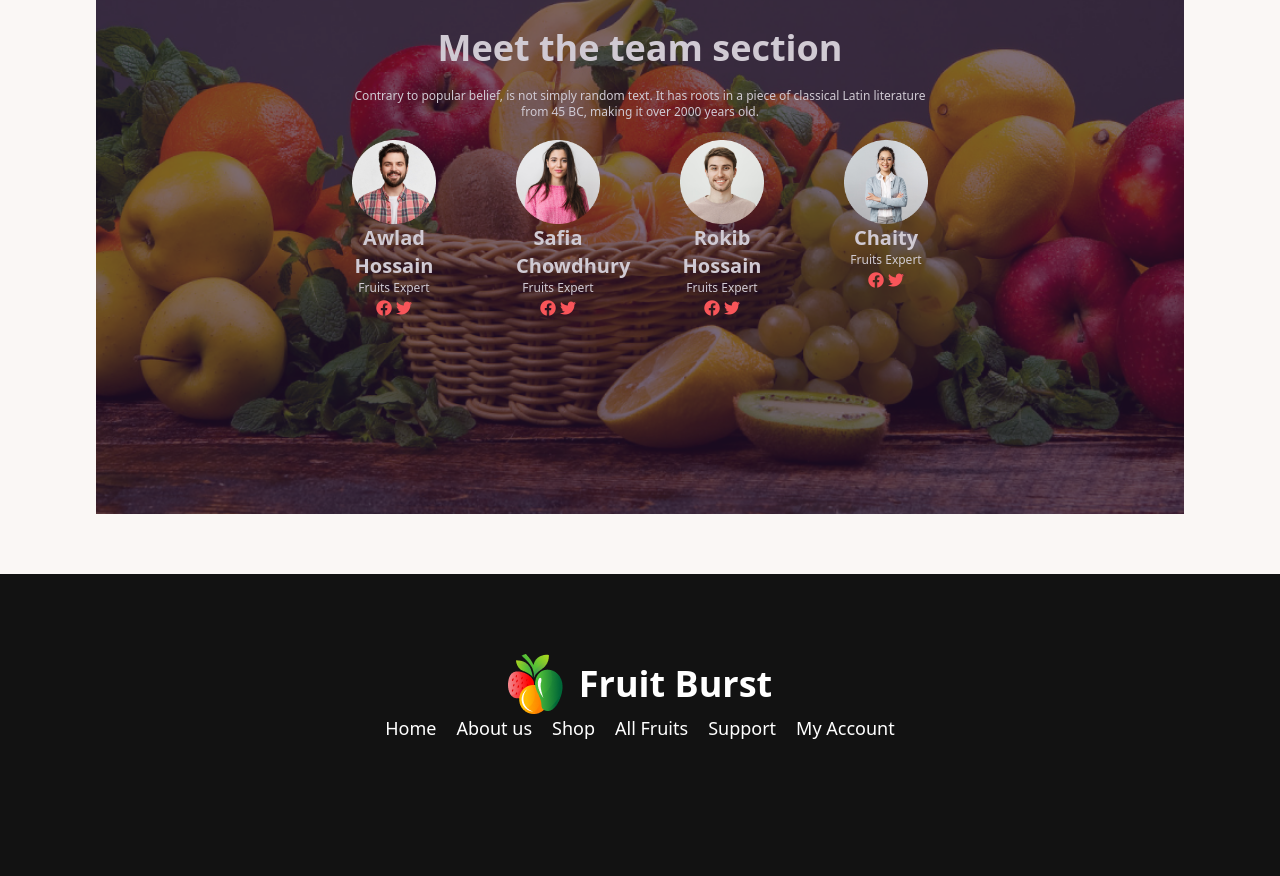
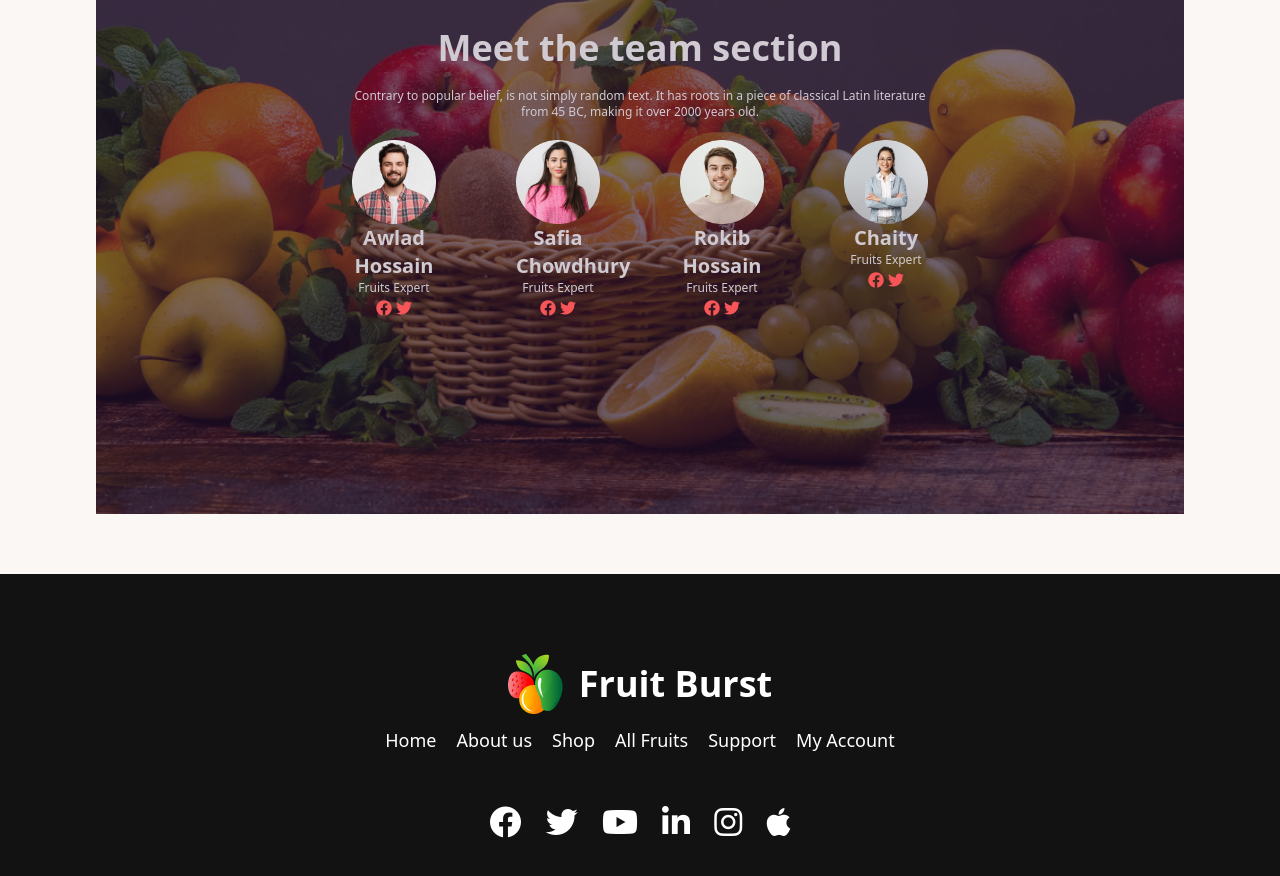
Before and after one commit to FuadHasan199/fruit-brust, a plain HTML site: page index.html in a window 1280 px wide. Shown: the part 2098-2974 px from the top of the page. Drawn offline with nearby package versions, Linux system fonts and the light colour scheme.

Commit message:
footer section done

```diff
--- a/index.html
+++ b/index.html
@@ -473,7 +473,7 @@
           Fruit Burst
         </h1>
       </div>
-      <div class="flex flex-wrap justify-center items-center gap-5">
+      <div class="flex flex-wrap justify-center items-center pt-3 gap-5">
         <p class="font-medium text-lg text-white">Home</p>
         <p class="font-medium text-lg text-white">About us</p>
         <p class="font-medium text-lg text-white">Shop</p>
@@ -481,6 +481,14 @@
         <p class="font-medium text-lg text-white">Support</p>
         <p class="font-medium text-lg text-white">My Account</p>
       </div>
+      <div class="text-center mt-14 space-x-5">
+        <i class="fa-brands fa-facebook fa-2xl text-white"></i>
+        <i class="fa-brands fa-twitter fa-2xl text-white"></i>
+         <i class="fa-brands fa-youtube fa-2xl text-white "></i>
+         <i class="fa-brands fa-linkedin-in fa-2xl text-white "></i>
+         <i class="fa-brands fa-instagram fa-2xl text-white"></i>
+         <i class="fa-brands fa-apple fa-2xl text-white"></i>
+
     </footer>
 </body>
 </html>
```
Also changed, not shown: emney.html (deleted).
